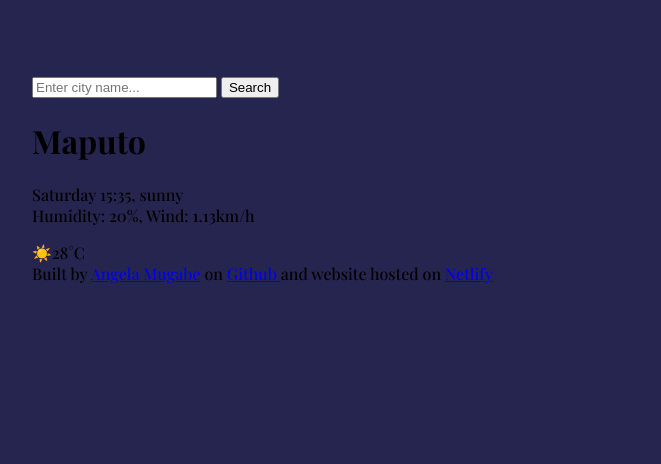
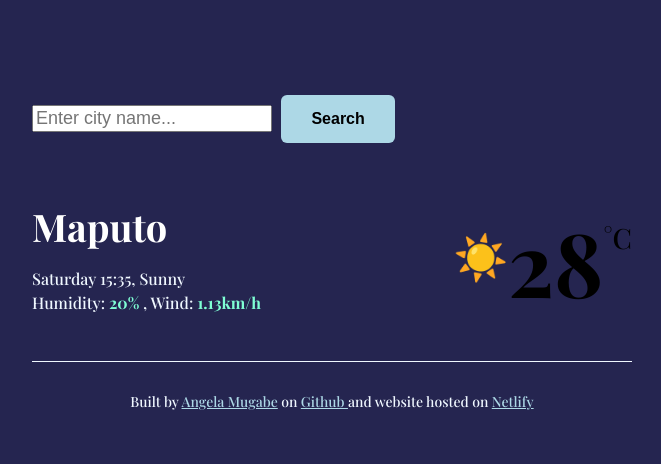
Before and after one commit to anglmugabe/clima-app, a plain HTML site: page index.html in a window 1280 px wide. Shown: the whole page, without its empty margins (308-969 px from the left). Drawn offline with nearby package versions, Linux system fonts and the light colour scheme; a web font is replaced by a local one.

Commit message:
Added basic CSS

```diff
--- a/index.html
+++ b/index.html
@@ -16,21 +16,26 @@
     <body>
         <div class="weather-app">
             <header>
-                <form>
-                    <input type="search" placeholder="Enter city name..." required />
-                    <input type="submit" value="Search" />
+                <form class=" search-form-input">
+                    <input type="search" placeholder="Enter city name..." required class="search-form-input" />
+                    <input type="submit" value="Search" class="search-form-button" />
                 </form>
             </header>
             <main>
-                <div>
-                    <h1>Maputo</h1>
-                    <p> Saturday 15:35, sunny
-                        </br>
-                        Humidity: 20%, Wind: 1.13km/h
-                    </p>
-                </div>
+                <div class="weather-app-data">
+                    <div>
+                        <h1 class="weather-app-city">Maputo</h1>
+                        <p class="weather-app-details"> Saturday 15:35, Sunny
+                            <br />
+                            Humidity: <strong>20% </strong>, Wind: <strong>1.13km/h</strong>
+                        </p>
+                    </div>
+                    <div class="weather-app-temperature-container">
+                        <div class="weather-app-icon">☀️ </div>
+                        <div class="weather-app-temperature">28</div>
+                        <div class="weather-app-unit">°C </div>
+                    </div>
             </main>
-            <div>☀️28°C</div>
     </body>
 
     <footer>
--- a/src/index.css
+++ b/src/index.css
@@ -1,3 +1,7 @@
+a {
+  color: lightblue;
+}
+
 body {
   background-color: #252550;
   font-family: "Playfair Display", serif;
@@ -11,5 +15,79 @@ body {
   margin: 45px auto;
   box-shadow: 0 30px 50px (rgba 65, 50, 100, 0.08);
   border-radius: 16px;
-  padding: 30px;
+  padding: 50px;
 }
+
+.search-form-input {
+  font-size: large;
+}
+
+.search-form-button {
+  font-size: 16px;
+  font-weight: bold;
+  background-color: lightblue;
+  padding: 15px 30px;
+  border: none;
+  margin-left: 5px;
+  border-radius: 6px;
+  color: black;
+}
+
+header {
+  border-bottom: aliceblue;
+  padding: 0 0 30px 0;
+}
+
+main {
+  padding: 30px 0;
+}
+
+.weather-app-data {
+  display: flex;
+  justify-content: space-between;
+}
+
+.weather-app-city {
+  margin: 0;
+  font-size: 38px;
+  color: white;
+  line-height: 48px;
+}
+
+.weather-app-details {
+  color: aliceblue;
+  font-size: 16px;
+  line-height: 24px;
+  font-weight: 500;
+}
+.weather-app-details strong {
+  color: aquamarine;
+}
+
+.weather-app-icon {
+  font-size: 44px;
+  margin-top: 22px;
+  margin-left: 10px;
+}
+
+.weather-app-temperature-container {
+  display: flex;
+}
+
+.weather-app-temperature {
+  font-size: 88px;
+  font-weight: bold;
+}
+
+.weather-app-unit {
+  margin-top: 16px;
+  font-size: 28px;
+}
+
+footer {
+  border-top: 1px solid aliceblue;
+  padding: 30px 0 0 0;
+  text-align: center;
+  font-size: 14px;
+  color: aliceblue;
+}
```
